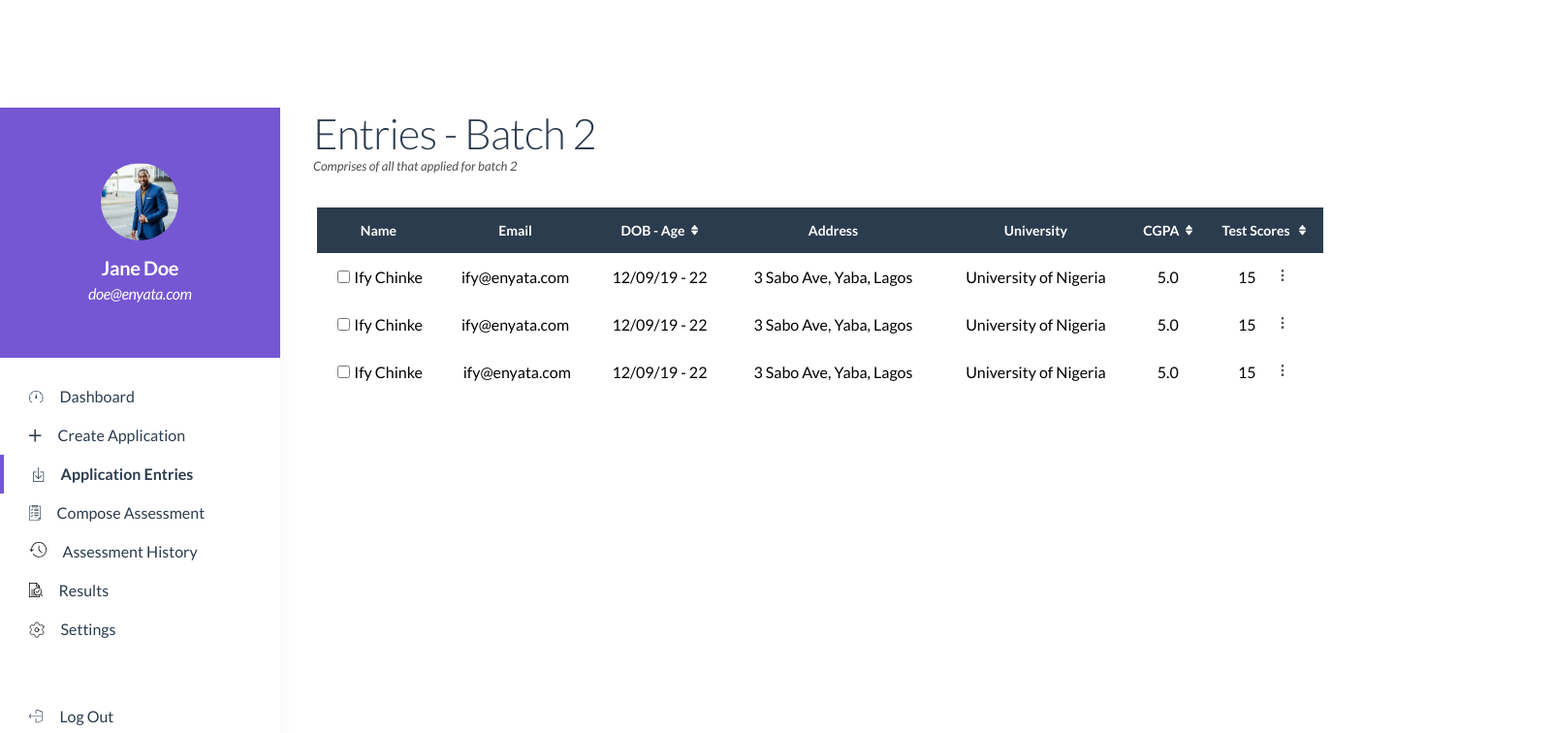
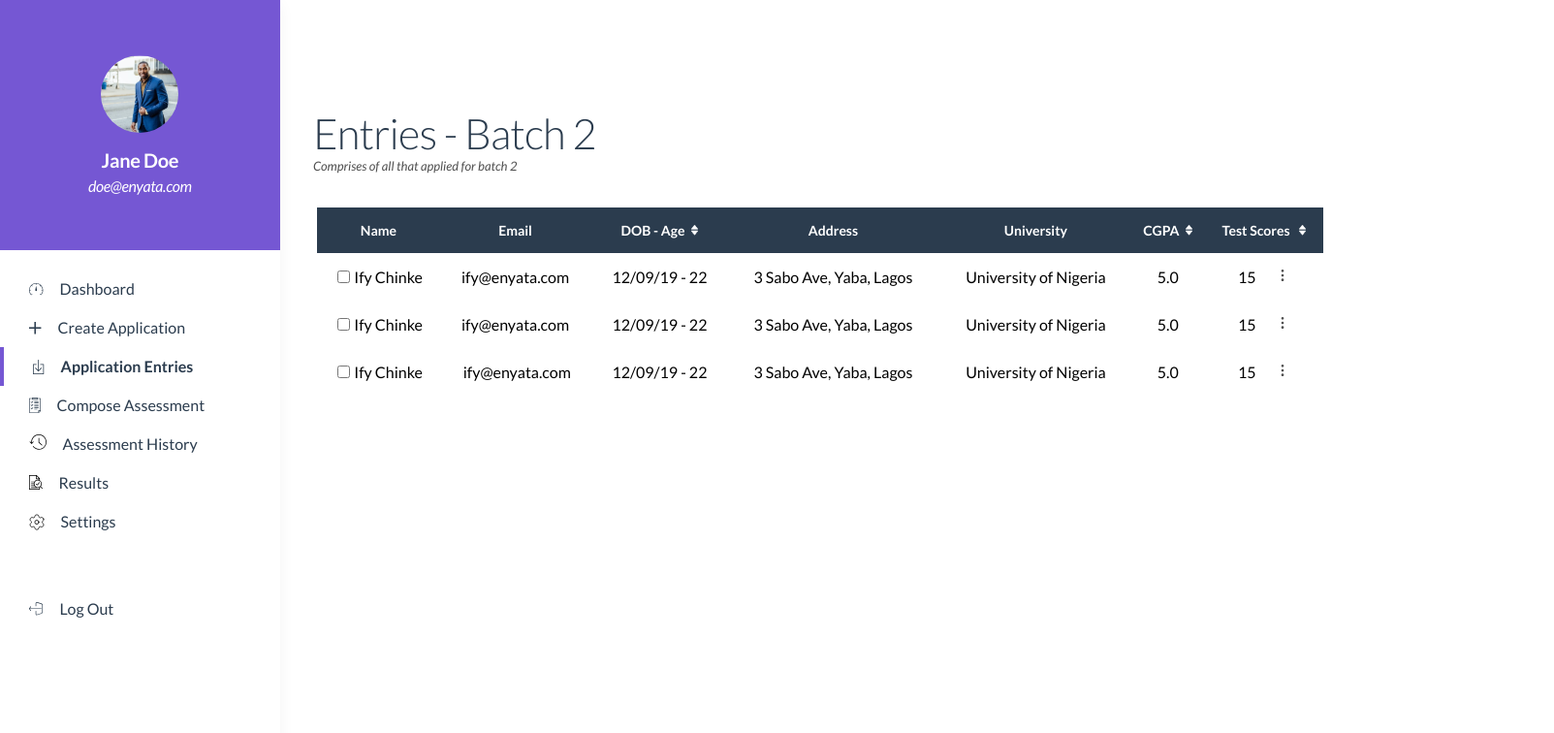
Before and after one commit to DannStormy/enyata-academy-project, a Vue app: page /application-entries in a window 1280 px wide. Shown: the top 756 px of the page at 97% size, 1603 px wide, since content can reach past the window. Built offline with nearby package versions, Linux system fonts and the light colour scheme.

Commit message:
fixed the top-margin for entry view

```diff
--- a/src/views/admin_views/EntriesBatchView.vue
+++ b/src/views/admin_views/EntriesBatchView.vue
@@ -1,5 +1,5 @@
 <template>
-  <div class="['wrapper', { active: isActive }]">
+  <div class="wrapper">
     <AdminSideMenu />
     <div class="container">
       <div class="dashboard">
```
